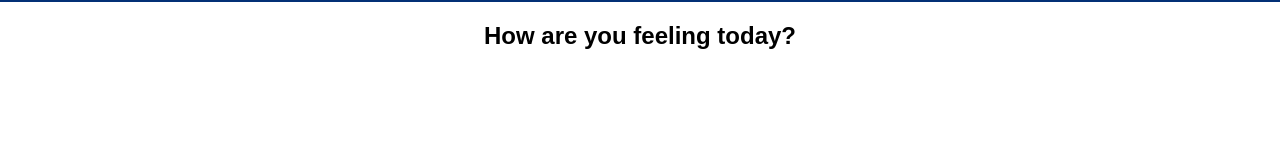
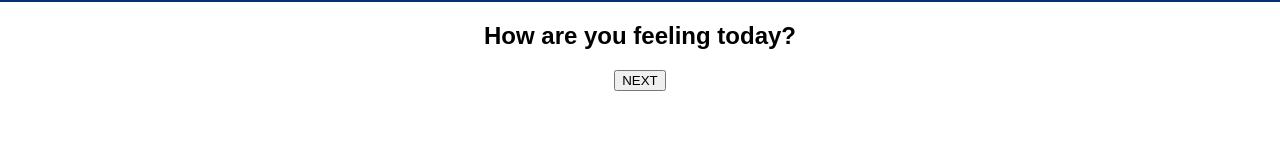
Before and after one commit to thezachcarter/weekend-redux-feedback-loop, a React (Create React App) app: page / in a window 1280 px wide. Shown: the part 157-300 px from the top of the page. Built offline with nearby package versions, Linux system fonts and the light colour scheme.

Commit message:
added next buttons to navigate between components

```diff
--- a/src/components/FeedbackComment/feedbackComment.jsx
+++ b/src/components/FeedbackComment/feedbackComment.jsx
@@ -1,14 +1,19 @@
 import React from 'react';
 import { useSelector, useDispatch } from 'react-redux';
-import { HashRouter as Router, Route, Link } from 'react-router-dom';
+import { HashRouter as Router, Route, Link, useHistory  } from 'react-router-dom';
 
 function FeedbackComment() {
+
+    const history = useHistory();
+    const handleNext = () => {
+        history.push('/5');
+    }
 
     return (
         <div>
             <h2>Any comments you want to leave?</h2>
 
-            <button>NEXT</button>
+            <button onClick={handleNext} >NEXT</button>
         </div>
     )
 }
--- a/src/components/FeedbackFeel/FeedbackFeel.jsx
+++ b/src/components/FeedbackFeel/FeedbackFeel.jsx
@@ -1,12 +1,19 @@
 import React from 'react';
 import { useSelector, useDispatch } from 'react-redux';
-import { HashRouter as Router, Route, Link } from 'react-router-dom';
+import { HashRouter as Router, Route, Link, useHistory } from 'react-router-dom';
 
 function FeedbackFeel() {
+
+    const history = useHistory();
+    const handleNext = () => {
+        history.push('/2');
+    }
 
     return (
         <div>
             <h2>How are you feeling today?</h2>
+
+            <button onClick={handleNext}>NEXT</button>
         </div>
     )
 }
--- a/src/components/FeedbackReview/FeedbackReview.jsx
+++ b/src/components/FeedbackReview/FeedbackReview.jsx
@@ -1,12 +1,14 @@
 import React from 'react';
 import { useSelector, useDispatch } from 'react-redux';
-import { HashRouter as Router, Route, Link } from 'react-router-dom';
+import { HashRouter as Router, Route, Link, useHistory  } from 'react-router-dom';
 
 function FeedbackReview() {
 
     return (
         <div>
             <h2>Review Your Feedback</h2>
+
+            <button>SUBMIT</button>
         </div>
     )
 }
--- a/src/components/FeedbackSupport/FeedbackSupport.jsx
+++ b/src/components/FeedbackSupport/FeedbackSupport.jsx
@@ -1,12 +1,19 @@
 import React from 'react';
 import { useSelector, useDispatch } from 'react-redux';
-import { HashRouter as Router, Route, Link } from 'react-router-dom';
+import { HashRouter as Router, Route, Link, useHistory  } from 'react-router-dom';
 
 function FeedbackSupport() {
+
+    const history = useHistory();
+    const handleNext = () => {
+        history.push('/4');
+    }
 
     return (
         <div>
             <h2>How well are you being supported?</h2>
+
+            <button onClick={handleNext} >NEXT</button>
         </div>
     )
 }
--- a/src/components/FeedbackUnderstand/FeedbackUnderstand.jsx
+++ b/src/components/FeedbackUnderstand/FeedbackUnderstand.jsx
@@ -1,12 +1,19 @@
 import React from 'react';
 import { useSelector, useDispatch } from 'react-redux';
-import { HashRouter as Router, Route, Link } from 'react-router-dom';
+import { HashRouter as Router, Route, Link, useHistory  } from 'react-router-dom';
 
 function FeedbackUnderstand() {
+
+    const history = useHistory();
+    const handleNext = () => {
+        history.push('/3');
+    }
 
     return (
         <div>
             <h2>How well are you understanding the content?</h2>
+
+            <button onClick={handleNext} >NEXT</button>
         </div>
     )
 }
```
